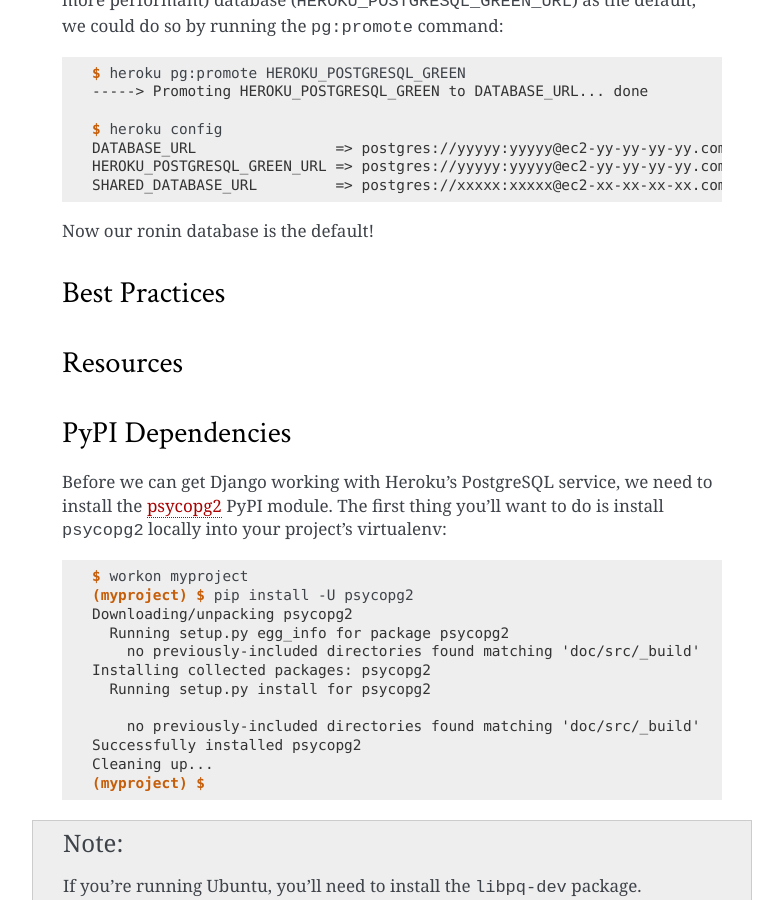
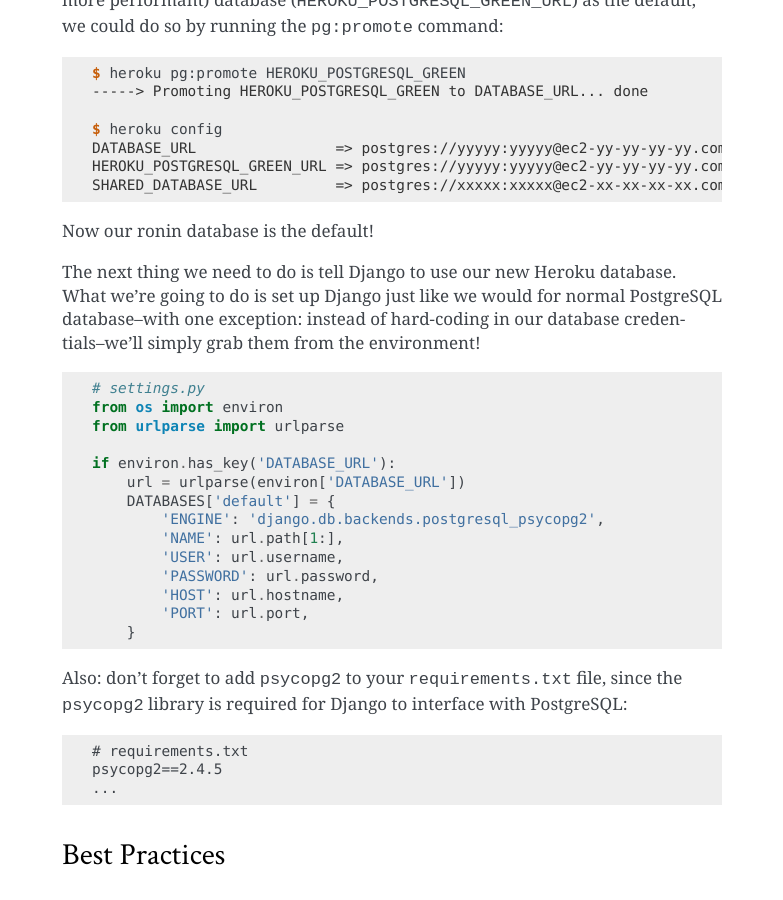
Before and after one commit to perryyo/deploydjango.com, a Sphinx documentation site: the page built from source/postgresql.rst, in a window 1280 px wide and 900 px high, scrolled down 2558 px. Shown: the whole window, without its empty margins (358-1141 px from the left). Built offline with Sphinx 7.4.7, drawn with Linux system fonts in a browser that asks for light colours.

Commit message:
Adding a Django settings.py snippet for PostgreSQL.

```diff
--- a/source/postgresql.rst
+++ b/source/postgresql.rst
@@ -145,6 +145,37 @@
 
 Now our ronin database is the default!
 
+The next thing we need to do is tell Django to use our new Heroku database.
+What we're going to do is set up Django just like we would for normal
+PostgreSQL database--with one exception: instead of hard-coding in our database
+credentials--we'll simply grab them from the environment!
+
+.. code-block:: python
+
+    # settings.py
+    from os import environ
+    from urlparse import urlparse
+
+    if environ.has_key('DATABASE_URL'):
+        url = urlparse(environ['DATABASE_URL'])
+        DATABASES['default'] = {
+            'ENGINE': 'django.db.backends.postgresql_psycopg2',
+            'NAME': url.path[1:],
+            'USER': url.username,
+            'PASSWORD': url.password,
+            'HOST': url.hostname,
+            'PORT': url.port,
+        }
+
+Also: don't forget to add ``psycopg2`` to your ``requirements.txt`` file, since
+the ``psycopg2`` library is required for Django to interface with PostgreSQL:
+
+.. code-block:: none
+
+    # requirements.txt
+    psycopg2==2.4.5
+    ...
+
 
 Best Practices
 --------------
```
